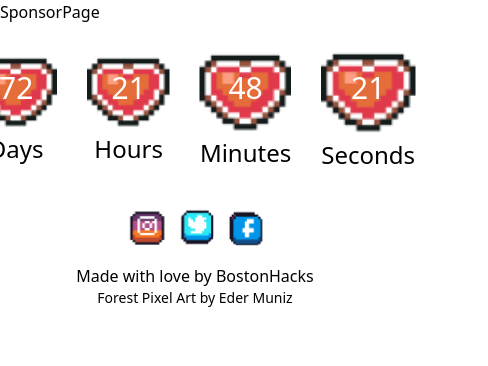
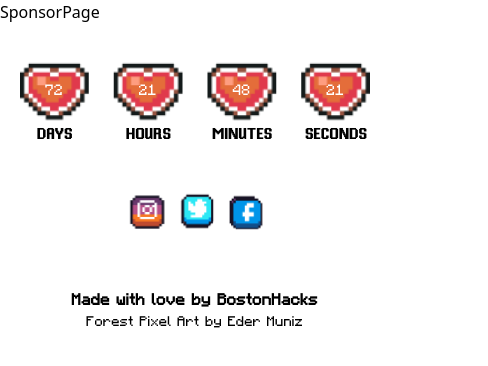
Before and after one commit to Bostonhacks/Bostonhacks-2023, a React (Vite) app: page /sponsor in a window 390 px wide. Shown: the top 366 px of the page, 488 px wide, since content can reach past the window. Built offline with nearby package versions, Linux system fonts and the light colour scheme.

Commit message:
styling + responsiveness

```diff
--- a/src/components/common/CountDownTimer.jsx
+++ b/src/components/common/CountDownTimer.jsx
@@ -36,52 +36,61 @@ const CountDownTimer = () => {
   const seconds = Math.floor((timeLeft % (1000 * 60)) / 1000);
 
   return (
-    <div className="countdown flex items-center justify-center space-x-5 scale-150 my-10">
+    <div className="flex items-center justify-center space-x-5 scale-125 mt-10 mb-10">
+      <div class="">
+        <div class="relative w-15 h-15 md:w-20 md:h-20">
+          <img src={heartIcon} class="object-cover w-full h-full" />
+          <div class="absolute inset-0 flex items-center justify-center">
+            <div class="text-white text-xs text-center md:text-base">
+              {formatTime(days)}
+            </div>
+          </div>
+        </div>
+        <p class="text-center text-xs md:text-base font-misterpixel font-bold">
+          DAYS
+        </p>
+      </div>
 
       <div class="">
-        <div class="relative w-50 h-auto">
+        <div class="relative w-15 h-15 md:w-20 md:h-20">
           <img src={heartIcon} class="object-cover w-full h-full" />
           <div class="absolute inset-0 flex items-center justify-center">
-            <div class="text-white text-xl text-center">{formatTime(days)}</div>
-          </div>
-        </div>
-        <p class="text-center">Days</p>
-      </div>
-
-      <div>
-        <div class="relative w-50 h-50">
-          <img src={heartIcon} class="object-cover w-full h-full" />
-          <div class="absolute inset-0 flex items-center justify-center">
-            <div class="text-white text-xl text-center">
+            <div class="text-white text-xs text-center md:text-base">
               {formatTime(hours)}
             </div>
           </div>
         </div>
-        <p class="text-center">Hours</p>
+        <p class="text-center text-xs md:text-base font-misterpixel font-bold">
+          HOURS
+        </p>
       </div>
 
-      <div>
-        <div class="relative w-50 h-50">
+      <div class="">
+        <div class="relative w-15 h-15 md:w-20 md:h-20">
           <img src={heartIcon} class="object-cover w-full h-full" />
           <div class="absolute inset-0 flex items-center justify-center">
-            <div class="text-white text-xl text-center">
+            <div class="text-white text-xs text-center md:text-base">
               {formatTime(minutes)}
             </div>
           </div>
         </div>
-        <p class="text-center">Minutes</p>
+        <p class="text-center text-xs md:text-base font-misterpixel font-bold">
+          MINUTES
+        </p>
       </div>
 
-      <div>
-        <div class="relative w-50 h-50">
+      <div class="">
+        <div class="relative w-15 h-15 md:w-20 md:h-20">
           <img src={heartIcon} class="object-cover w-full h-full" />
           <div class="absolute inset-0 flex items-center justify-center">
-            <div class="text-white text-xl text-center">
+            <div class="text-white text-xs text-center md:text-base">
               {formatTime(seconds)}
             </div>
           </div>
         </div>
-        <p class="text-center">Seconds</p>
+        <p class="text-center text-xs md:text-base font-misterpixel font-bold">
+          SECONDS
+        </p>
       </div>
     </div>
   );
--- a/src/components/common/Footer.jsx
+++ b/src/components/common/Footer.jsx
@@ -5,9 +5,9 @@ import instagram from "./svg/instagram.png";
 import twitter from "./svg/twitter.png";
 const Footer = () => {
   return (
-    <div class="">
+    <div class="mb-10 font-minecraft">
       <CountDownTimer />
-      <ul class="flex justify-center items-center space-x-5 scale-50">
+      <ul class="flex justify-center items-center space-x-5 scale-50 mb-10">
         <li>
           <a href="https://www.instagram.com/bostonhacks/">
           <img src={instagram} />
@@ -24,7 +24,7 @@ const Footer = () => {
           </a>
         </li>
       </ul>
-      <p class="text-center">Made with love by BostonHacks</p>
+      <p class="text-center font-black">Made with love by BostonHacks</p>
       <p class="text-center text-sm">Forest Pixel Art by Eder Muniz</p>
     </div>
   );
```
